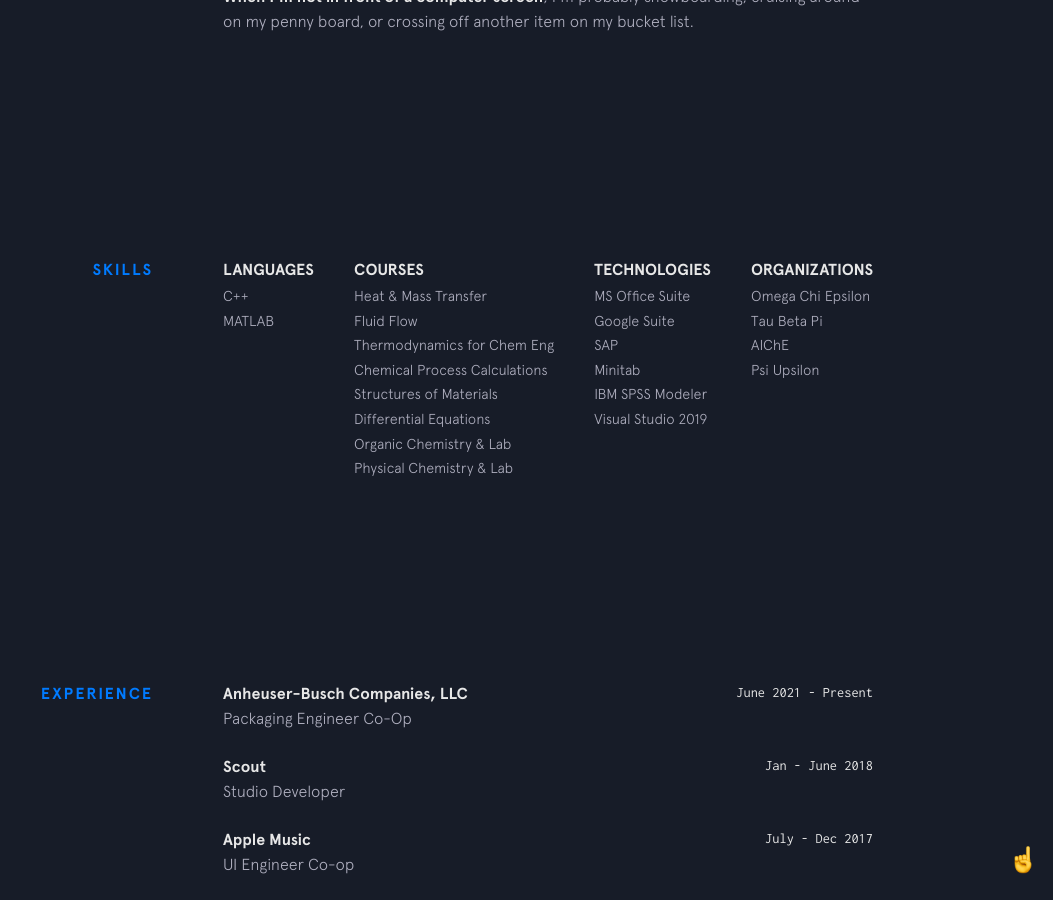
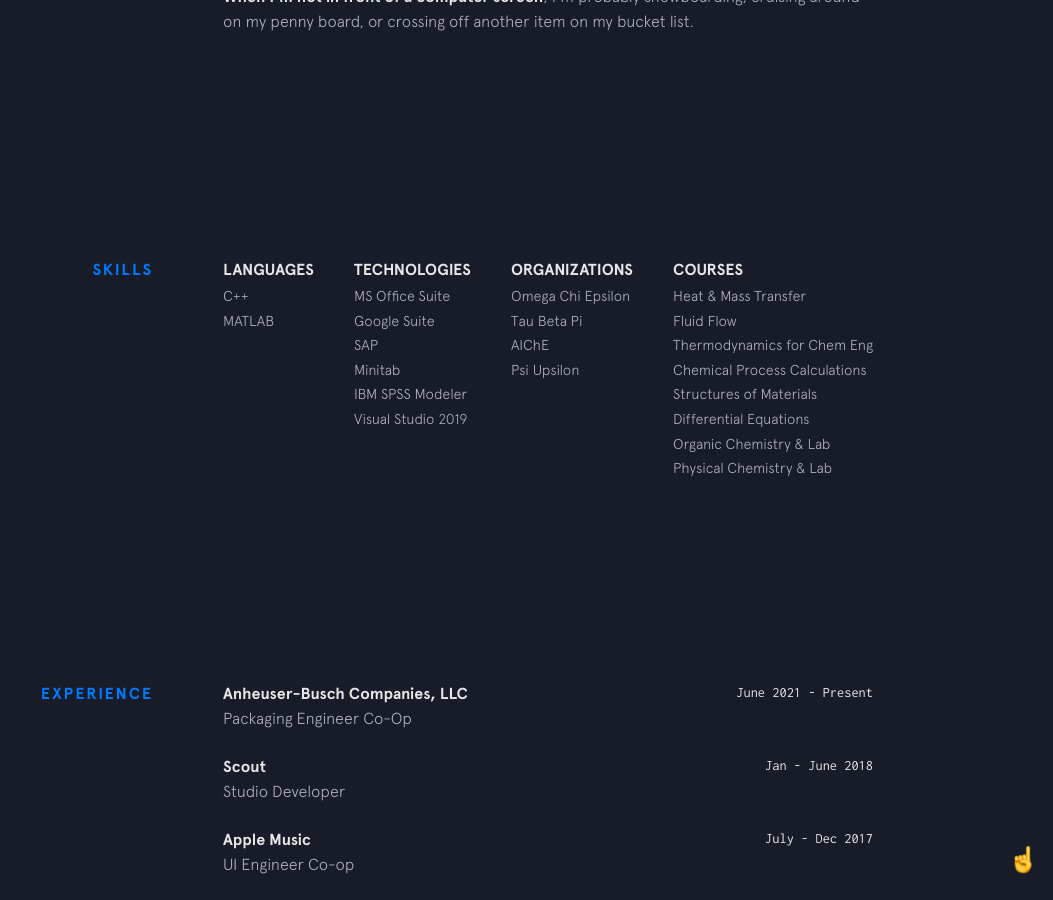
Before and after one commit to rn339/rn339.github.io, a Jekyll site: the page built from index.html, in a window 1280 px wide and 900 px high, scrolled down 1237 px. Shown: the whole window, without its empty margins (227-1280 px from the left). Built offline with Jekyll 4.4.1, drawn with Linux system fonts in a browser that asks for light colours; nearby versions of some CDN libraries.

Commit message:
Update skills.html

```diff
--- a/_includes/skills.html
+++ b/_includes/skills.html
@@ -8,14 +8,6 @@
         <ul>
           {% for language in site.data.skills.languages %}
           <li class="skillz__category__item">{{language.item}}</li>
-          {% endfor %}
-        </ul>
-      </div>
-      <div class="skillz__category">
-        <div class="skillz__category__label">Courses</div>
-        <ul>
-          {% for course in site.data.skills.courses %}
-          <li class="skillz__category__item">{{course.item}}</li>
           {% endfor %}
         </ul>
       </div>
@@ -35,6 +27,14 @@
           {% endfor %}
         </ul>
       </div>
+      <div class="skillz__category">
+        <div class="skillz__category__label">Courses</div>
+        <ul>
+          {% for course in site.data.skills.courses %}
+          <li class="skillz__category__item">{{course.item}}</li>
+          {% endfor %}
+        </ul>
+      </div>
     </div>
   </div>
 </section>
```
